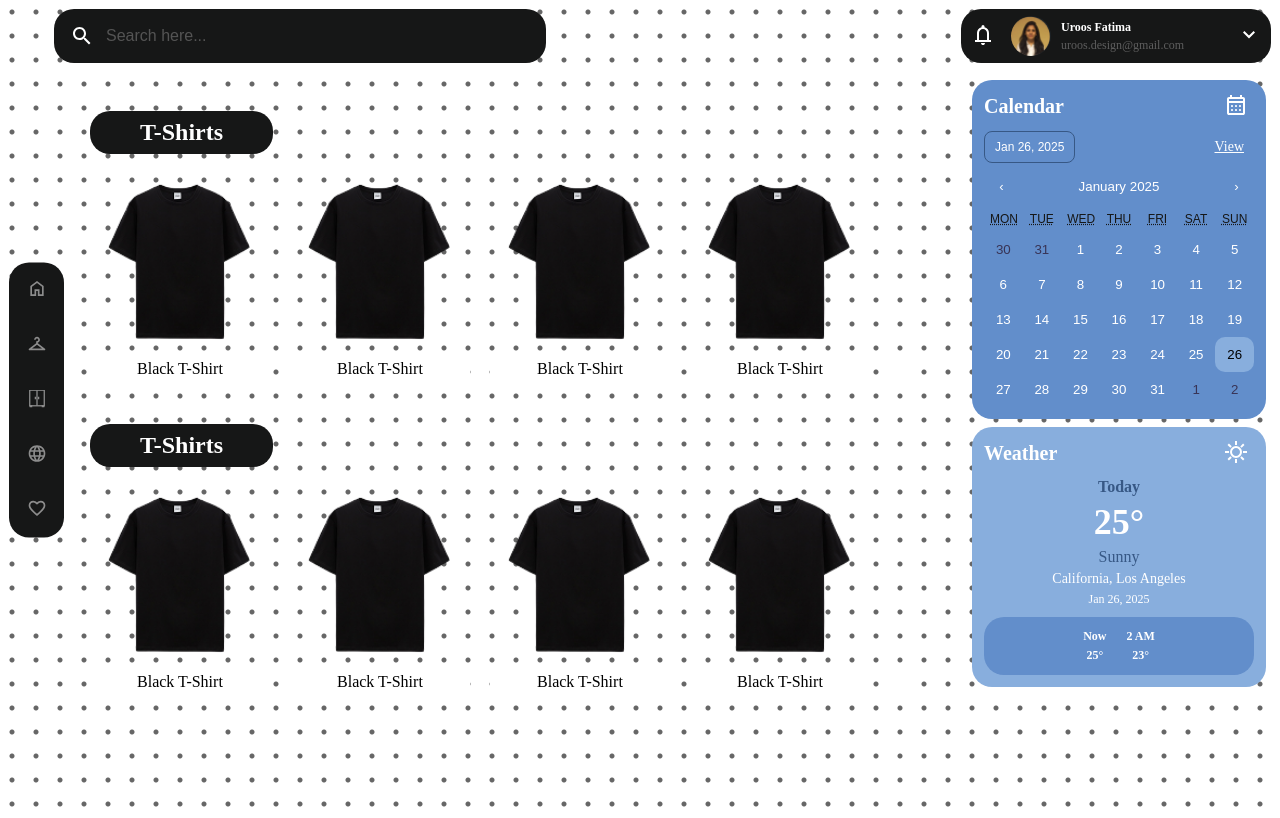
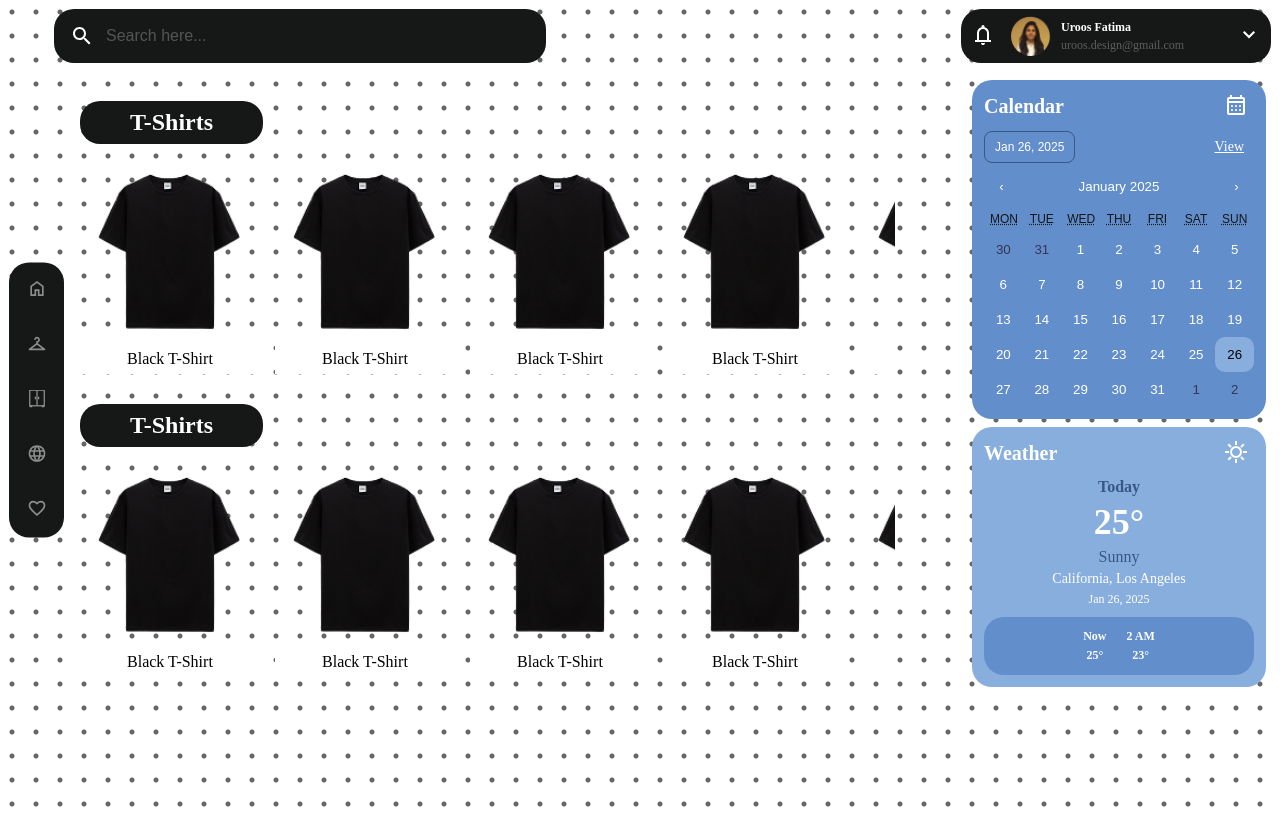
Before and after one commit to Katya-Rotar/my-wardrobe, a Next.js app in the folder frontend/: page /wardrobe in a window 1280 px wide. Built offline with nearby package versions, Linux system fonts and the light colour scheme.

Commit message:
feat(frontend): Improved scrollbar hiding and adaptive layout for categories. Updated styles for user profile

```diff
--- a/frontend/app/globals.css
+++ b/frontend/app/globals.css
@@ -24,7 +24,7 @@ body {
   position: fixed;
   top: 50%;
   transform: translateY(-50%);
-  z-index: 1;
+  z-index: 5;
 }
 
 .grid-userProfile {
@@ -33,7 +33,7 @@ body {
   justify-self: end;
   position: fixed;
   top: 9px;
-  z-index: 1;
+  z-index: 10
 }
 
 .grid-calendarWeather {
@@ -49,6 +49,13 @@ body {
   max-height: calc(100vh - 100px);
   overflow-y: auto;
   padding-right: 5px;
+  z-index: 5;
+  scrollbar-width: none; /* Firefox */
+  -ms-overflow-style: none; /* IE/Edge */
+}
+
+.grid-calendarWeather::-webkit-scrollbar {
+  display: none; /* Chrome, Safari, Opera */
 }
 
 .grid-calendarWeather .customCalendar {
@@ -79,6 +86,13 @@ body {
   justify-content: flex-start;
   width: 100%;
   max-width: 1200px;
+  scrollbar-width: none; /* Firefox */
+  -ms-overflow-style: none; /* IE/Edge */
+  z-index: 0;
+}
+
+.grid-children::-webkit-scrollbar {
+  display: none; /* Chrome, Safari, Opera */
 }
 
 @media (max-width: 1300px) {
--- a/frontend/app/styles/userProfile.module.css
+++ b/frontend/app/styles/userProfile.module.css
@@ -65,9 +65,7 @@
 /* Випадаюче меню */
 .dropdown {
   position: absolute;
-  background: #161717;
   color: white;
-  padding: 10px;
   z-index: 1;
 }
 
@@ -100,14 +98,14 @@
 
 .notifications {
   right: 0;
+  padding: 2px;
   width: 306px;
-  border-radius: 10px;
-  background-color: #fff;
   top: 58px;
 }
 
 .profile {
   right: 0;
+  padding: 10px;
   border-radius: 0px 0px 20px 20px;
   width: 110px;
   background: #161717;
--- a/frontend/app/styles/wardrobe/categoryDisplay.module.css
+++ b/frontend/app/styles/wardrobe/categoryDisplay.module.css
@@ -3,8 +3,10 @@
   flex-direction: column;
   align-items: flex-start;
   gap: 20px;
-  padding: 20px;
+  padding: 10px;
   color: white;
+  position: relative;
+  max-width: 100%;
 }
 
 .category-title {
@@ -16,21 +18,34 @@
   border-radius: 20px;
   text-align: left;
   display: inline-block;
+  position: sticky;
 }
 
 .content-wrapper {
   display: flex;
   align-items: center;
-  gap: 20px;
+  gap: 15px;
+  overflow-x: auto;
+  white-space: nowrap;
+  -ms-overflow-style: none;
+  scrollbar-width: none;
+  width: 100%;
+  max-width: 100%;
+  padding-bottom: 10px;
+}
+
+.content-wrapper::-webkit-scrollbar {
+  display: none;
 }
 
 .item-grid {
   display: flex;
-  gap: 20px;
+  gap: 15px;
 }
 
 .next-arrow {
   font-size: 40px;
   text-decoration: none;
   color: #161717;
+  flex-shrink: 0;
 }
```
